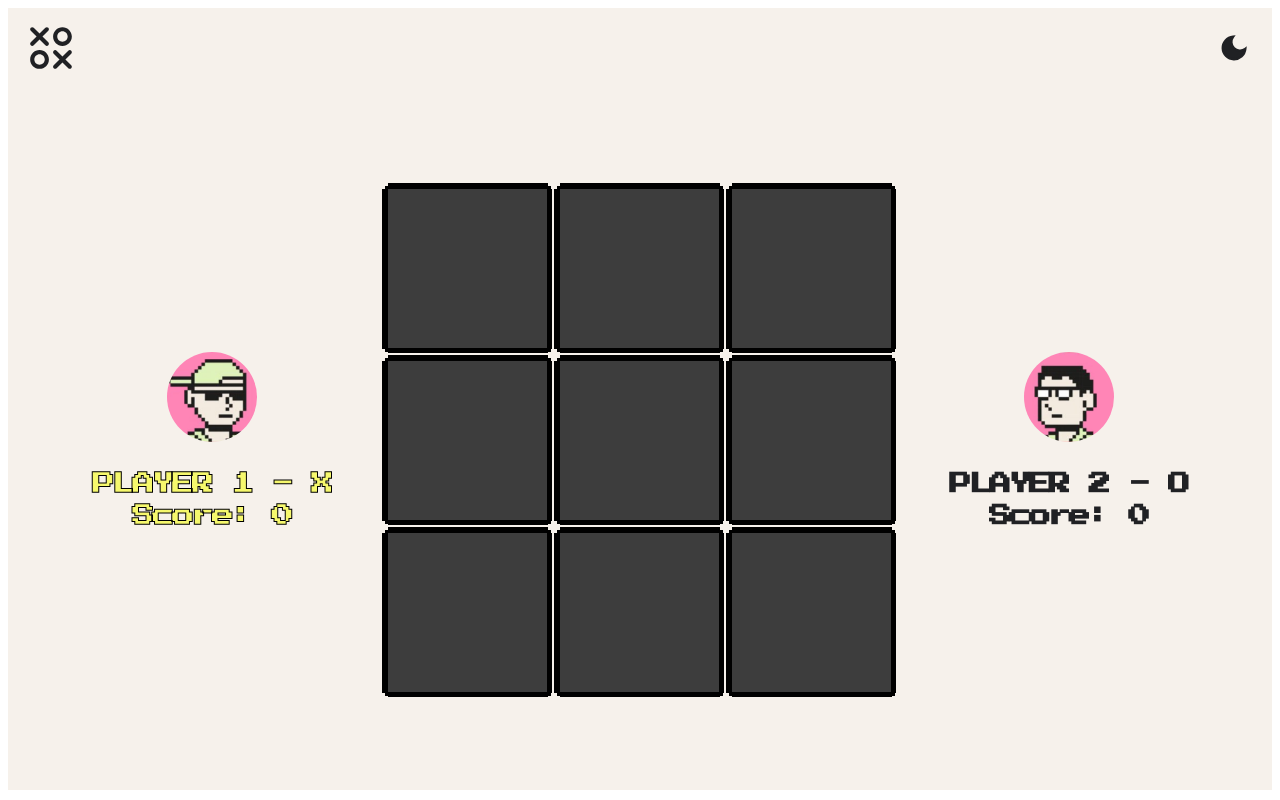
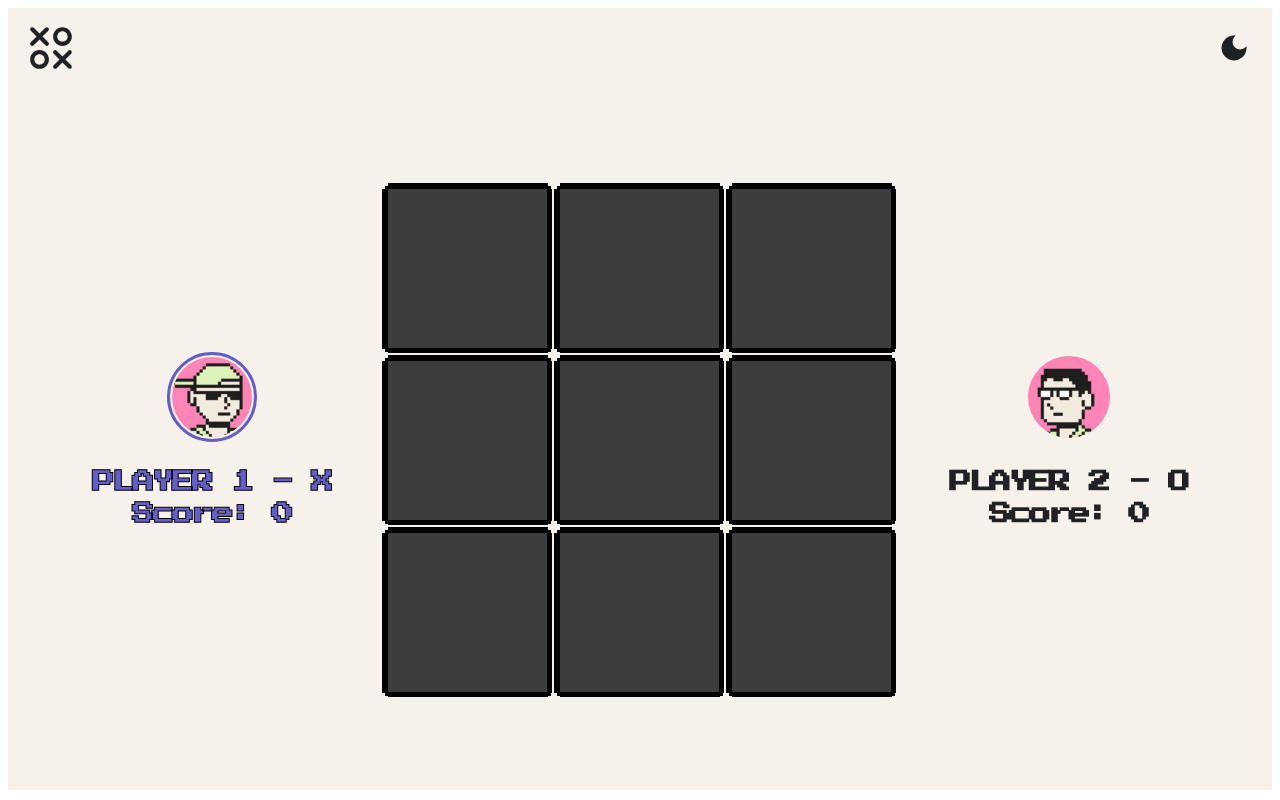
Before and after one commit to Admiralpng/tictactoeproj, a React (Create React App) app: page /game-on in a window 1280 px wide. Built offline with nearby package versions, Linux system fonts and the light colour scheme.

Commit message:
git commit -m"avatar borders n style updates"

```diff
--- a/src/components/Game/Player.jsx
+++ b/src/components/Game/Player.jsx
@@ -5,7 +5,7 @@ import { PlayerScoreBoard, PlayerAvatar } from '../../styles/Game Interface/Scor
 export const Player = ({ player, playerTurn }) => {
     return (
         <PlayerScoreBoard playerTurn={playerTurn ?? false}>
-            <PlayerAvatar src={player.avatar} alt={`${player.name} Avatar`} />
+            <PlayerAvatar src={player.avatar} alt={`${player.name} Avatar`} playerTurn={playerTurn ?? false} />
             <div>{player.name.toUpperCase()} - {player.char}</div>
             <div>Score: {player.score}</div>
         </PlayerScoreBoard>
--- a/src/contexts/GameContext.js
+++ b/src/contexts/GameContext.js
@@ -38,11 +38,13 @@ export const GameContextProvider = (props) => {
                 char: "X",
                 name: "Player 1",
                 score: 0,
+                avatar: gameState.player1.avatar
             },
             player2: {
                 char: "O",
                 name: "Player 2",
                 score: 0,
+                avatar: gameState.player2.avatar
             },
             turn: "X"
         })
--- a/src/styles/Game Interface/GameCell.styled.js
+++ b/src/styles/Game Interface/GameCell.styled.js
@@ -71,10 +71,10 @@ export const DefaultOutline = styled.span`
         font-family: 'Press Start 2P', cursive;
         font-size: 2.4rem;
         &:hover{
-            -webkit-text-stroke: 2px rgb(246, 248, 109);
+            -webkit-text-stroke: 2px #655ec7;
         }
         ${(props) => props.theme.media.mobile} {
-            -webkit-text-stroke: 2px rgb(246, 248, 109);
+            -webkit-text-stroke: 2px #655ec7;
             font-size: 10.5px;
         };
 `
--- a/src/styles/Game Interface/ScoreBoard.styled.js
+++ b/src/styles/Game Interface/ScoreBoard.styled.js
@@ -12,7 +12,7 @@ export const PlayerScoreBoard = styled.div`
     line-height: 1.4;
     letter-spacing: -2.5px;
     color: ${(props) => props.theme.colors.text};
-    -webkit-text-fill-color: ${({playerTurn}) => playerTurn ? "rgb(246, 248, 109)" : "${(props) => props.theme.colors.text}"};
+    -webkit-text-fill-color: ${({playerTurn}) => playerTurn ? "#655ec7" : `${(props) => props.theme.colors.text}`};
     -webkit-text-stroke: ${({playerTurn}) => playerTurn ? "1px black" : "1px transparent"};
     ,
     ${(props) => props.theme.media.mobile} {
@@ -28,8 +28,9 @@ export const PlayerAvatar = styled.img`
   height: 90px;
   margin-bottom: 25px;
   padding: 2px;
-  border: ${({playerTurn}) => playerTurn ?
-  "2px solid rgb(246, 248, 109)" : `2px solid ${(props) => props.theme.colors.avatar}`};
+  box-sizing: border-box;
+  display: block;
+  border: ${({playerTurn, theme}) => playerTurn ? "3px solid #655ec7" : `2px solid ${theme.colors.avatar}`};
 
 ,
   ${(props) => props.theme.media.mobile} {
--- a/src/styles/GlobalTheme.js
+++ b/src/styles/GlobalTheme.js
@@ -8,7 +8,7 @@ export const lightTheme = {
 
         text: "#202124",
         border: "rgb(98, 95, 102)",
-        avatar: "#655ec7"
+        avatar: "transparent"
     },
 
     size: {
@@ -38,7 +38,7 @@ export const darkTheme = {
 
         text: "#f6f1eb",
         border: "transparent",
-        avatar: "##f6f1eb"
+        avatar: "#f6f1eb"
     },
 
     size: {
```
